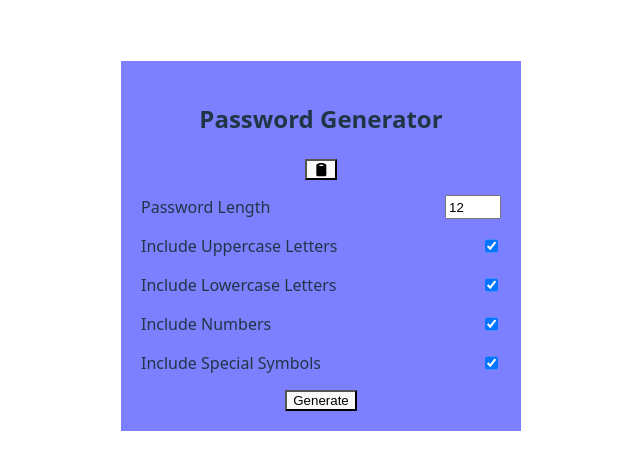
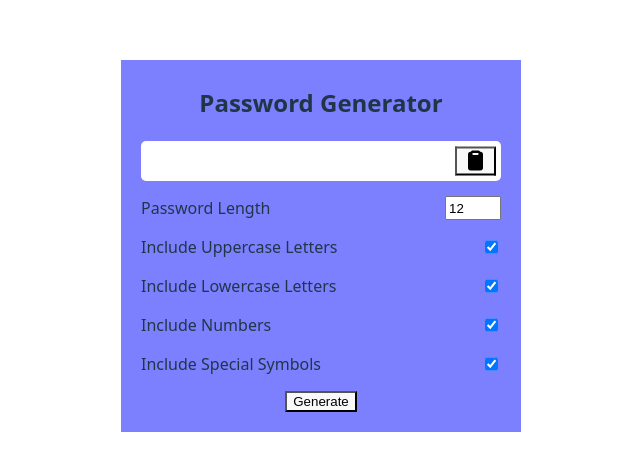
Before and after one commit to Omarf8/password-generator, a React (Vite) app: page / in a window 1280 px wide. Shown: the part 154-624 px from the top of the page, without its empty margins (319-959 px from the left). Built offline with nearby package versions, Linux system fonts and the light colour scheme.

Commit message:
Add CSS to result text box for password

```diff
--- a/src/index.css
+++ b/src/index.css
@@ -24,6 +24,10 @@ body {
   min-height: 100vh;
 }
 
+h2 {
+  margin: 5px 0px 20px 0px;
+}
+
 /* body {
   margin: 0;
   display: flex;
@@ -43,6 +47,28 @@ body {
   padding: 20px;
   width: 90%;
   max-width: 400px;
+}
+
+#password-res {
+  box-sizing: border-box;
+  display: flex;
+  justify-content: flex-start;
+  align-items: center;
+  width: 100%;
+  position: relative;
+  background-color: white;
+  font-size: 20px;
+  border-radius: 5px;
+  height: 40px;
+  padding: 5px;
+}
+
+.clip {
+  position: absolute;
+  font-size: 20px;
+  right: 5px;
+  top: 50%;
+  transform: translateY(-50%);
 }
 
 #settings {
```
